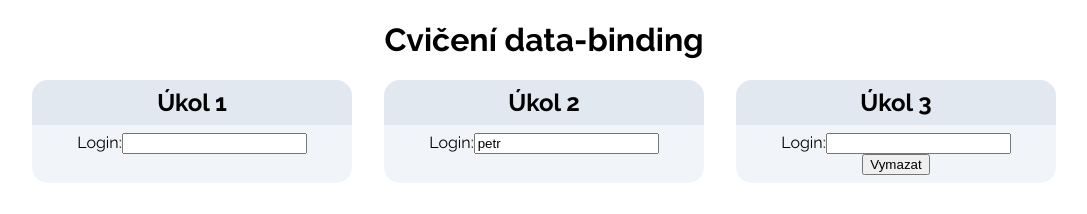
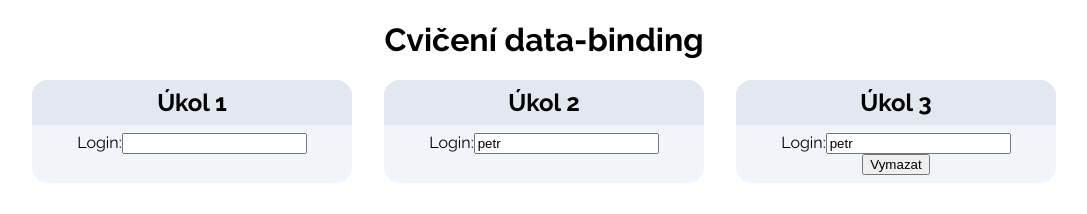
Before and after one commit to ZuskaS/cviceni-data-binding, a React (Vite) app: page / in a window 1280 px wide. Shown: the top 214 px of the page, without its empty margins (96-1183 px from the left). Built offline with nearby package versions, Linux system fonts and the light colour scheme.

Commit message:
splnění úkolu 3

```diff
--- a/src/components/Ukol3/index.jsx
+++ b/src/components/Ukol3/index.jsx
@@ -15,9 +15,15 @@ export const Ukol3 = () => {
     <>
       <label>
         Login:
-        <input type="text" />
+        <input
+          value={login}
+          onChange={(e) => setLogin(e.target.value)}
+          type="text"
+        />
       </label>
-      <button>Vymazat</button>
+      <button value={''} onClick={(e) => setLogin(e.target.value)}>
+        Vymazat
+      </button>
     </>
   );
 };
```
